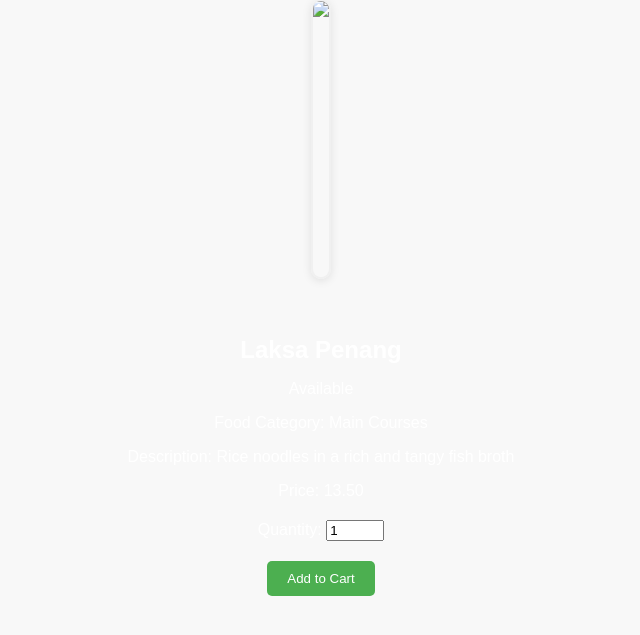
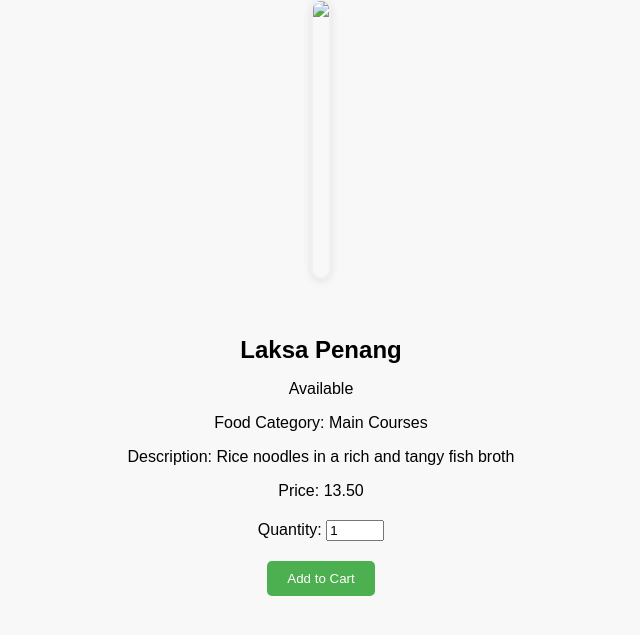
Before and after one commit to hootyhoot/restaurant-site, a PHP site: page /specificFoodPage.php?foodID=1 in a window 1280 px wide. Shown: the part 77-712 px from the top of the page, without its empty margins (319-959 px from the left). Run offline with PHP 8.4, Linux system fonts and the light colour scheme; a user stored in the database is signed in; data comes from the database, SQL or seed files in the repository.

Commit message:
Edited text in CSS for specificFoodPage

```diff
--- a/style.css
+++ b/style.css
@@ -496,12 +496,12 @@ body {
 }
 
 .foodInfoContainer h1 {
-    color: white;
+    color: black;
     font-size: 24px;
 }
 
 .foodInfoContainer p {
-    color: white;
+    color: black;
     font-size: 16px;
 }
 
@@ -510,7 +510,7 @@ body {
 }
 
 .foodInfoContainer label {
-    color: white;
+    color: black;
 }
 
 .foodInfoContainer input[type="submit"] {
```
